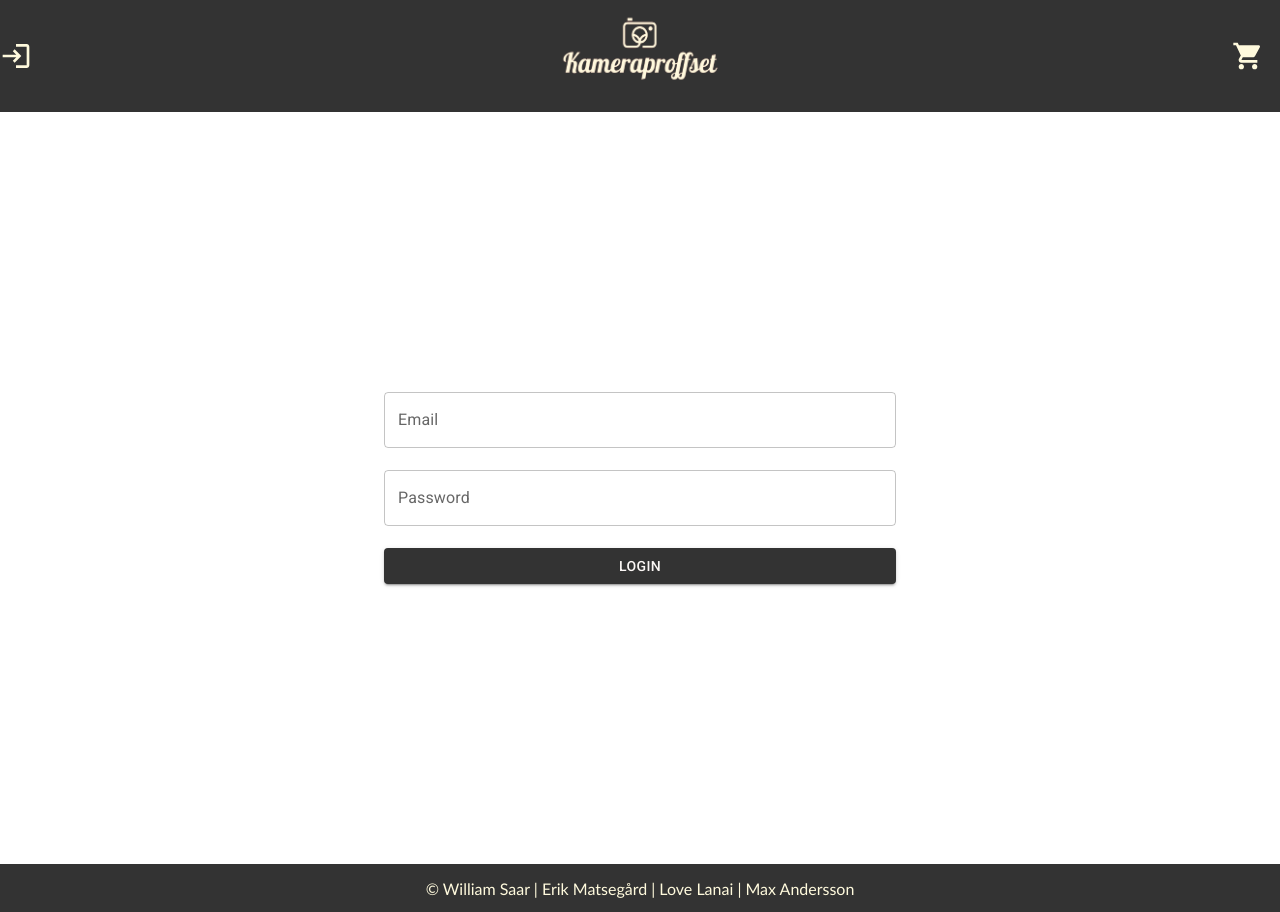
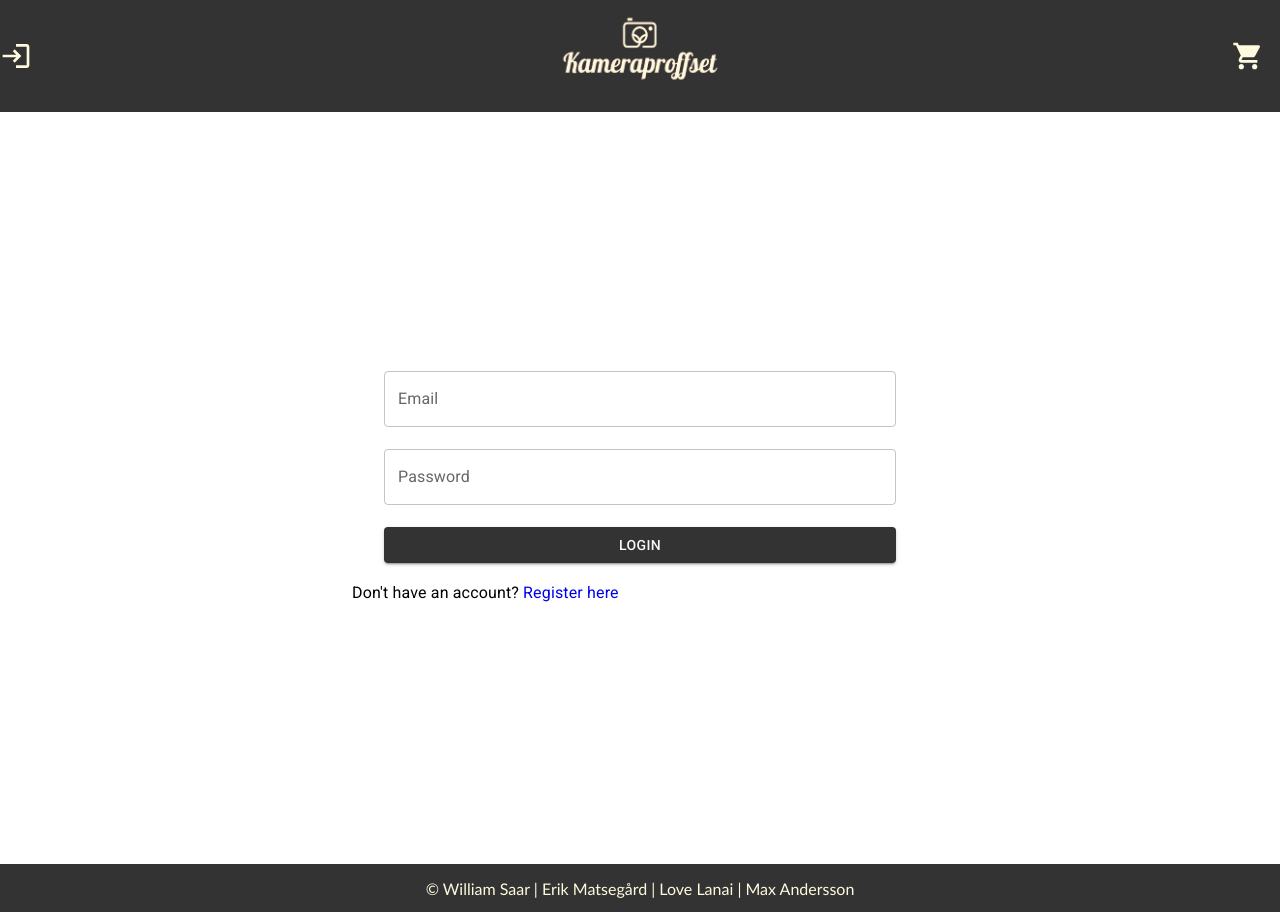
Before and after one commit to PettoDavida/kameraproffset-database, a React (Create React App) app: page /LogIn in a window 1280 px wide. Built offline with nearby package versions, Linux system fonts and the light colour scheme.

Commit message:
added Link so user can navigate between login and signup depending on if they want to login or create account

```diff
--- a/src/components/SignUp.tsx
+++ b/src/components/SignUp.tsx
@@ -1,8 +1,14 @@
-import { Button, createTheme, TextField, ThemeProvider } from "@mui/material";
+import {
+  Button,
+  createTheme,
+  TextField,
+  ThemeProvider,
+  Typography,
+} from "@mui/material";
 import * as yup from "yup";
 import { useFormik } from "formik";
 import "../CSS/SignUp.css";
-import { useNavigate } from "react-router-dom";
+import { Link, useNavigate } from "react-router-dom";
 
 const theme = createTheme({
   palette: {
@@ -94,6 +100,12 @@
             Registrera
           </Button>
         </form>
+        <br />
+        <div className="center">
+          <Typography>
+            Already have an account? <Link to="/LogIn">Login here</Link>
+          </Typography>
+        </div>
       </div>
     </ThemeProvider>
   );
--- a/src/components/login.tsx
+++ b/src/components/login.tsx
@@ -1,8 +1,14 @@
-import { Button, createTheme, TextField, ThemeProvider } from "@mui/material";
+import {
+  Button,
+  createTheme,
+  TextField,
+  ThemeProvider,
+  Typography,
+} from "@mui/material";
 import * as yup from "yup";
 import { useFormik } from "formik";
 import "../CSS/SignUp.css";
-import { useNavigate } from "react-router-dom";
+import { Link, useNavigate } from "react-router-dom";
 
 const theme = createTheme({
   palette: {
@@ -95,6 +101,12 @@
             Login
           </Button>
         </form>
+        <br />
+        <div className="center">
+          <Typography>
+            Don't have an account? <Link to="/SignUp">Register here</Link>
+          </Typography>
+        </div>
       </div>
     </ThemeProvider>
   );
```
